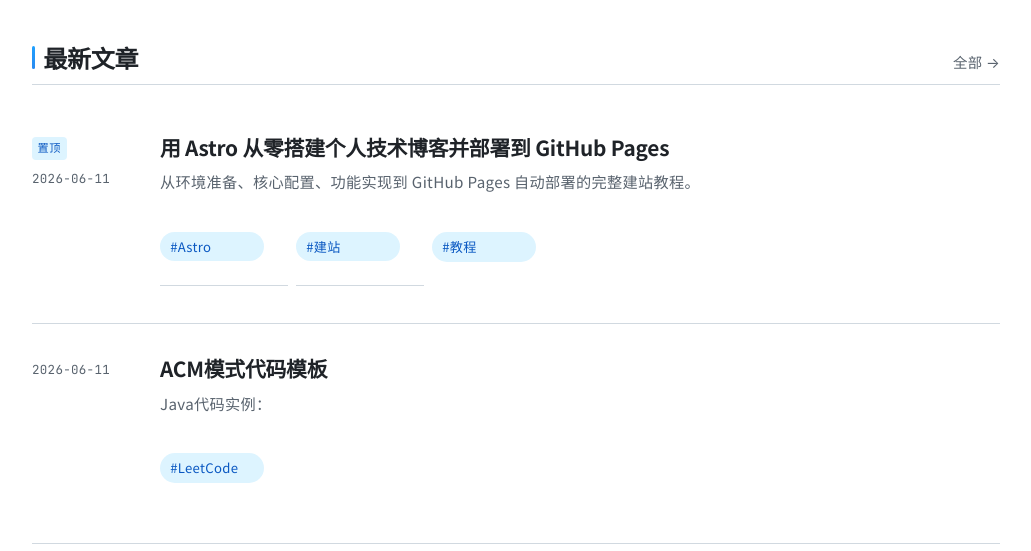
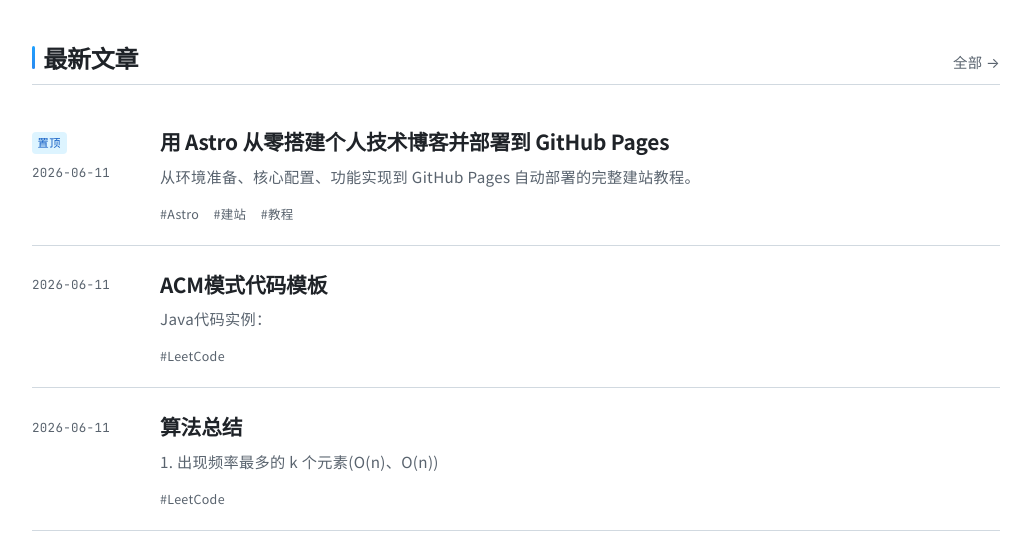
Before and after one commit to HangChi/HangChi.github.io, an Astro site: page / in a window 1280 px wide. Shown: the part 246-797 px from the top of the page, without its empty margins (124-1155 px from the left). Built offline with nearby package versions, Linux system fonts and the light colour scheme; Astro itself is replaced by a stand-in of ours; some packages are replaced by stand-ins of ours.

Commit message:
fix: 优化文章列表显示与浏览器标签页图标
- 文章列表改用直接子选择器（.post-list > li），修复后代选择器误命中标签 <li> 产生的多余短横线与多余空白
- 收紧列表项上下间距（24px → 18px）
- 标签弱化为安静的淡色文字（移除填充胶囊），降低视觉干扰
- 浏览器标签页图标改回站点 Logo（logo.png），移除不相关的 favicon.svg

Co-Authored-By: Claude Opus 4.8 (1M context) <noreply@anthropic.com>

```diff
--- a/src/components/BaseHead.astro
+++ b/src/components/BaseHead.astro
@@ -18,11 +18,9 @@ const { title, description, image = '/blog-placeholder-1.jpg' } = Astro.props;
 <!-- 全局元信息 -->
 <meta charset="utf-8" />
 <meta name="viewport" content="width=device-width,initial-scale=1" />
-<link rel="icon" type="image/png" href="/logo.png" />
 <meta name="generator" content={Astro.generator} />
 
-<!-- 站点图标：优先矢量 SVG（清晰、自适应），PNG 作回退 -->
-<link rel="icon" type="image/svg+xml" href="/favicon.svg" />
+<!-- 站点图标：与网站 Logo 一致（城堡）。浏览器标签页显示 logo.png -->
 <link rel="icon" type="image/png" href="/logo.png" />
 <link rel="apple-touch-icon" href="/logo.png" />
 
--- a/src/components/TagList.astro
+++ b/src/components/TagList.astro
@@ -22,26 +22,23 @@ const { tags } = Astro.props;
   .tags {
     display: flex;
     flex-wrap: wrap;
-    gap: 0.5rem;
+    gap: 0.3rem 0.9rem;
     list-style: none;
     padding: 0;
-    margin: 0.5rem 0;
+    margin: 0.5rem 0 0;
   }
+  .tags li {
+    margin: 0;
+  }
+  /* 标签作为安静的元信息：无填充胶囊，仅淡色文字，悬停才点亮 */
   .tags a {
     display: inline-block;
-    background: var(--tag-bg);
-    color: var(--tag-text);
-    padding: 0.15em 0.7em;
-    border: 1px solid transparent;
-    border-radius: var(--radius-pill);
-    font-size: 0.82rem;
-    transition: border-color var(--dur-fast) var(--ease-out),
-      color var(--dur-fast) var(--ease-out);
+    color: var(--text-muted);
+    font-size: var(--text-xs);
+    transition: color var(--dur-fast) var(--ease-out);
   }
-  /* 悬停用品牌描边 + 链接色，而非降透明度（透明边框常驻，无位移） */
   .tags a:hover {
     text-decoration: none;
-    border-color: var(--brand);
     color: var(--link);
   }
 </style>
--- a/src/styles/global.css
+++ b/src/styles/global.css
@@ -342,14 +342,14 @@ li {
   padding: 0;
   margin: 0;
 }
-.post-list li {
+.post-list > li {
   display: grid;
   grid-template-columns: 6.5rem 1fr;
   gap: 0 var(--space-5);
-  padding: var(--space-5) 0;
+  padding: 1.15rem 0;
   border-bottom: 1px solid var(--border);
 }
-.post-list li:last-child {
+.post-list > li:last-child {
   border-bottom: none;
 }
 
@@ -408,7 +408,7 @@ li {
    - 手机 ≤ 480px：进一步缩小字号、收窄字间距
    ============================================================ */
 @media (max-width: 640px) {
-  .post-list li {
+  .post-list > li {
     grid-template-columns: 1fr;
     gap: var(--space-1) 0;
     padding: var(--space-4) 0;
```
